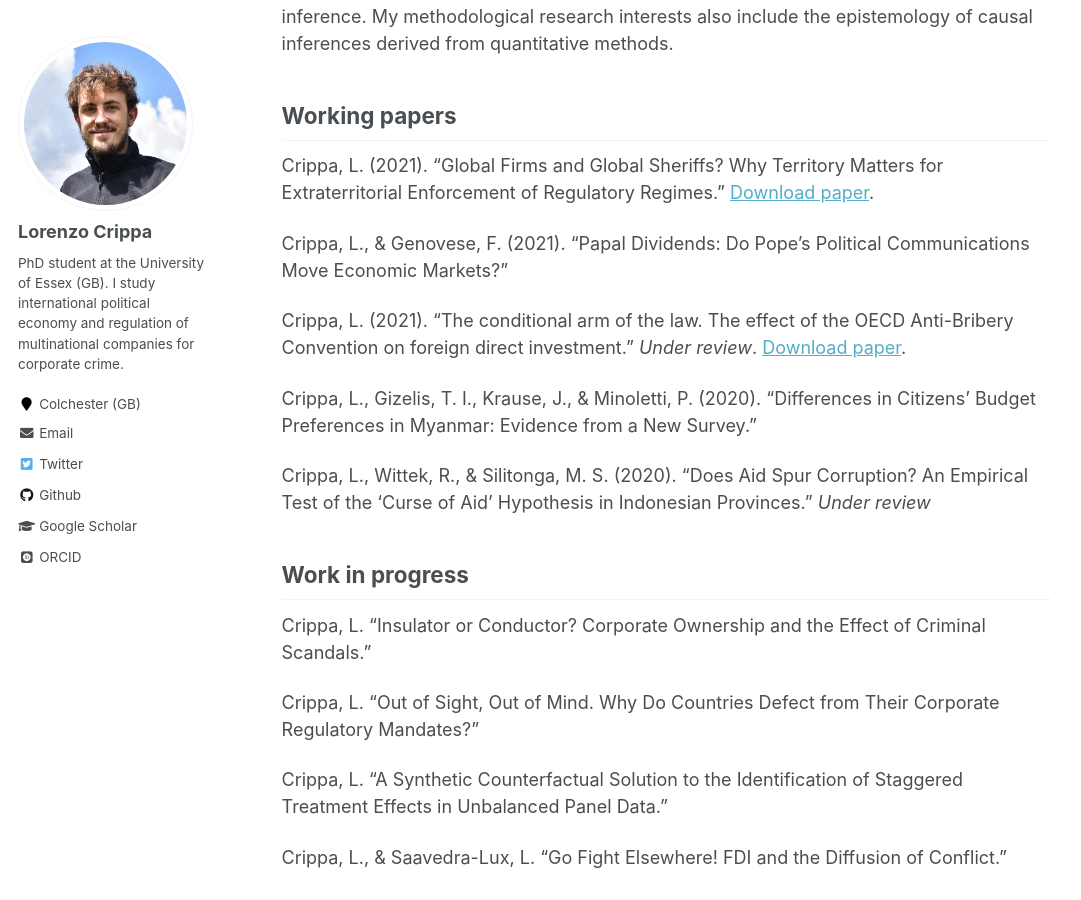
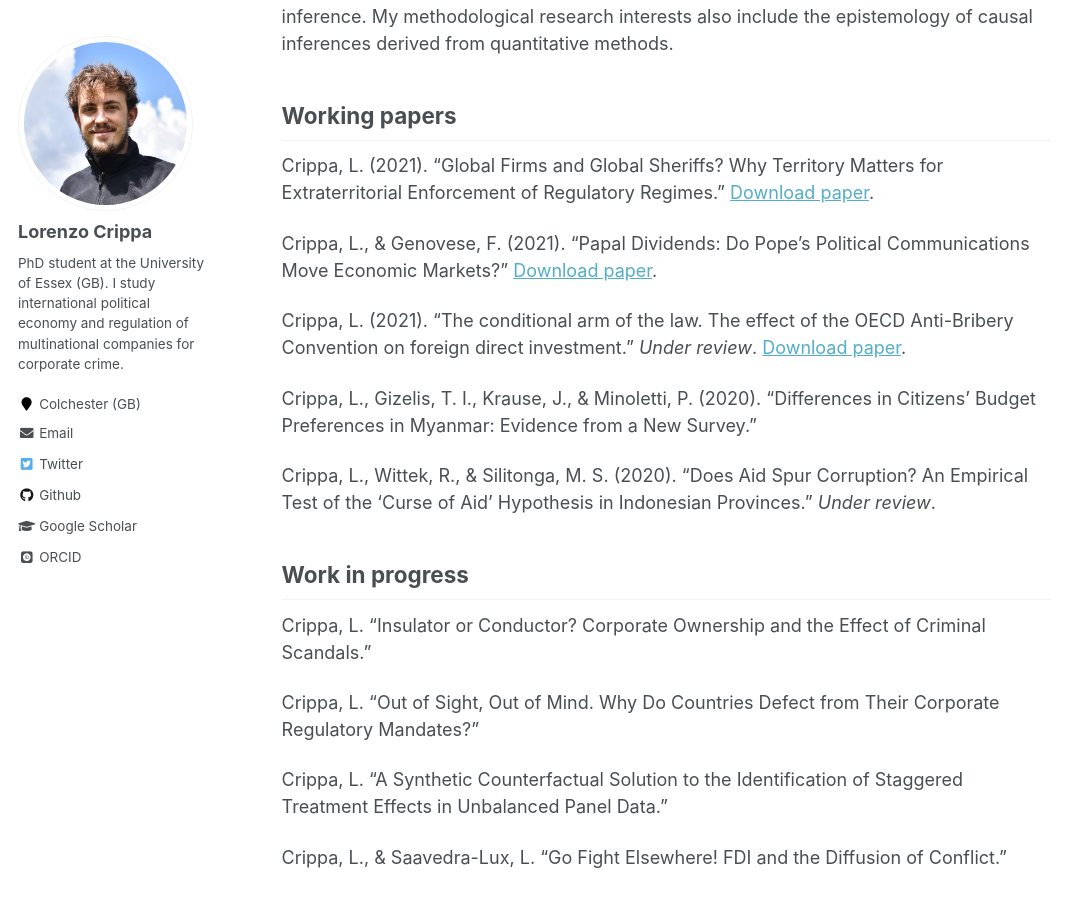
Before and after one commit to lorenzo-crippa/lorenzo-crippa.github.io, a Jekyll site: the page built from _pages/research.md, in a window 1280 px wide and 900 px high, scrolled down 663 px. Shown: the whole window, without its empty margins (0-1081 px from the left). Built offline with Jekyll 4.4.1, drawn with Linux system fonts in a browser that asks for light colours; some web fonts are replaced.

Commit message:
Update research.md

```diff
--- a/_pages/research.md
+++ b/_pages/research.md
@@ -14,13 +14,13 @@ Methodologically, I mainly address these topics employing quantitative methods.
 ## Working papers
 Crippa, L. (2021). "Global Firms and Global Sheriffs? Why Territory Matters for Extraterritorial Enforcement of Regulatory Regimes." [Download paper](https://lorenzo-crippa.github.io/files/sheriffs.pdf).
 
-Crippa, L., & Genovese, F. (2021). "Papal Dividends: Do Pope’s Political Communications Move Economic Markets?"
+Crippa, L., & Genovese, F. (2021). "Papal Dividends: Do Pope’s Political Communications Move Economic Markets?" [Download paper](https://lorenzo-crippa.github.io/files/papal_dividends.pdf).
 
 Crippa, L. (2021). "The conditional arm of the law. The effect of the OECD Anti-Bribery Convention on foreign direct investment." _Under review_. [Download paper](https://lorenzo-crippa.github.io/files/conditional_arm.pdf).
 
 Crippa, L., Gizelis, T. I., Krause, J., & Minoletti, P. (2020). "Differences in Citizens’ Budget Preferences in Myanmar: Evidence from a New Survey."
 
-Crippa, L., Wittek, R., & Silitonga, M. S. (2020). "Does Aid Spur Corruption? An Empirical Test of the 'Curse of Aid' Hypothesis in Indonesian Provinces." _Under review_
+Crippa, L., Wittek, R., & Silitonga, M. S. (2020). "Does Aid Spur Corruption? An Empirical Test of the 'Curse of Aid' Hypothesis in Indonesian Provinces." _Under review_.
 
 ## Work in progress
 
```
